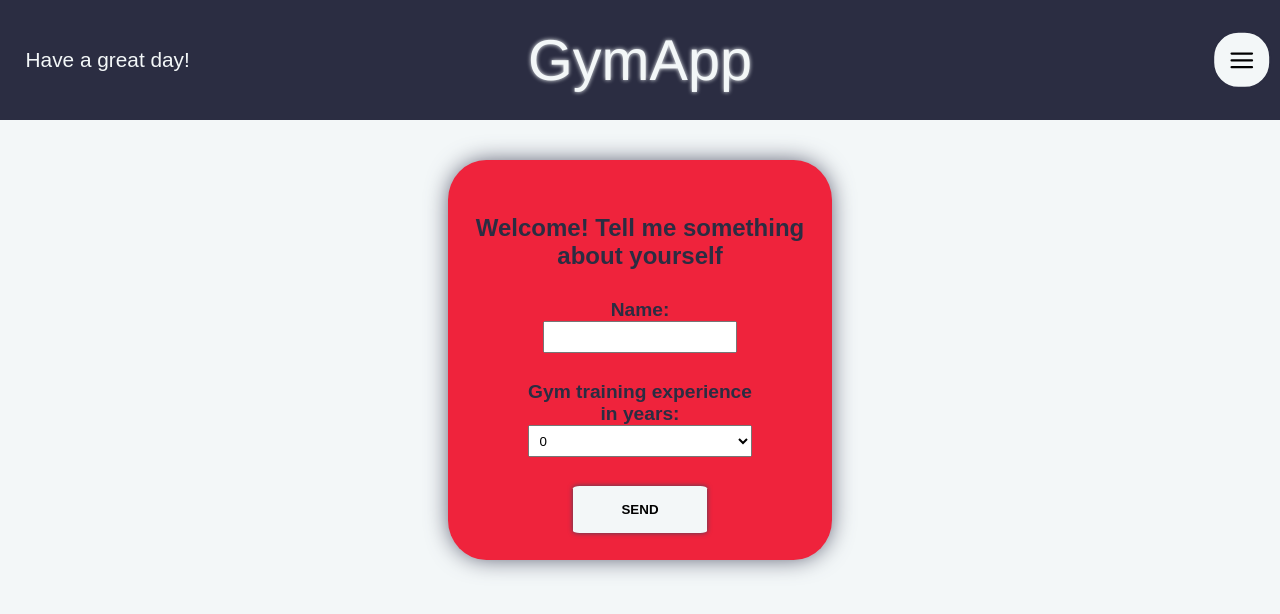
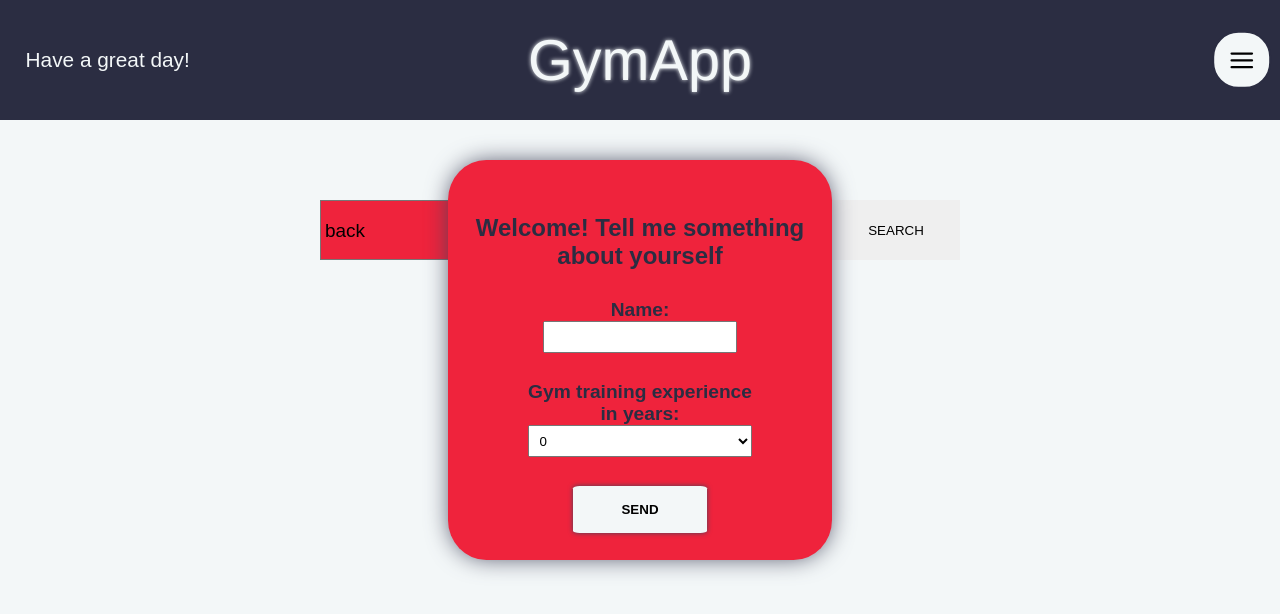
Before and after one commit to kacper51011/Gym-app-in-react, a React (Create React App) app: page /Exercises in a window 1280 px wide. Shown: the top 614 px of the page. Built offline with nearby package versions, Linux system fonts and the light colour scheme.

Commit message:
working on exercises page

```diff
--- a/src/Pages/exercises.css
+++ b/src/Pages/exercises.css
@@ -1,3 +1,11 @@
+:root {
+  --primary-color: #2b2d42;
+  --text-color: #f3f7f8;
+  --second-color: #8d99ae;
+  --third-color: #ef233c;
+}
+
+
 .exercises{
   width: 100vw;
   min-height: 85vh;}
@@ -5,14 +13,46 @@
 .exercise--container{
   width: 100vw;
   height: 85vh;
-  display: grid;
-  grid-template-columns: 20vw 20vw 20vw;
-  grid-template-rows: 20vw 20vw 20vw;
+  display: flex;
+  flex-direction: column;
+  align-items: center;
+  flex-grow: 1;
+}
+
+.exerciseFilterBar{
+  margin-top: 10vh;
+  width: 50vw;
+  height: calc(5vh + 20px);
+  background-color: blue;
+  display: flex;
+  flex-direction: row;
+  align-items: center;
+  border-collapse: collapse;
+  border-radius: 20px;
 
 }
-.exercise--item {
-  background-color: brown;
-  text-align: center;
-  height: 10vh;
-  width: 25vw;
+.barSelect{
+  font-size: calc(0.7vw + 10px);
+  width: 40vw;
+  height: 100%;
+  border-collapse: collapse;
+  background-color: var(--third-color)
 }
+
+optgroup{
+  font-size: calc(0.7vw + 10px);
+}
+.searchButton{
+  width:10vw;
+  height: 100%;
+  border: none;
+  text-decoration: none;
+  border-collapse: collapse;
+
+}
+.exerciseItemCard--container{
+  display: grid;
+  grid-template-columns: 40vh 40vh ;
+  grid-auto-rows: 40vh;
+
+}
--- a/src/Pages/home.js
+++ b/src/Pages/home.js
@@ -1,43 +1,47 @@
 import React from "react";
-import "./home.css"
-import { Link } from "react-router-dom"
+import "./home.css";
+import { Link } from "react-router-dom";
 import * as FaIcons from "react-icons/fa";
 import * as BiIcons from "react-icons/bi";
 
-
-const homeButtonLinkStyle= {
+const homeButtonLinkStyle = {
   textDecoration: "none",
-  color: "#2b2d42"
-}
+  color: "#2b2d42",
+};
 
 const Home = () => {
-
-
   return (
     <div className="home">
       <div className="image--container">
         <div className="cards--container">
           <div className="card">
-          <div className="card--image"><BiIcons.BiBody /></div>
+            <div className="card--image">
+              <BiIcons.BiBody />
+            </div>
             <div className="card--text">learn about the exercises!</div>
           </div>
           <div className="card">
-          <div className="card--image"><FaIcons.FaDumbbell /></div>
+            <div className="card--image">
+              <FaIcons.FaDumbbell />
+            </div>
             <div className="card--text">create your training schedule!</div>
           </div>
           <div className="card">
-          <div className="card--image"><FaIcons.FaBookOpen /></div>
-          <div className="card--text">check your best results!</div>
+            <div className="card--image">
+              <FaIcons.FaBookOpen />
+            </div>
+            <div className="card--text">Create your exercise database!</div>
           </div>
         </div>
-      <button className="image--button"><Link to={"Workouts"} style={homeButtonLinkStyle}> Create your workout plan</Link></button>
+        <button className="image--button">
+          <Link to={"Workouts"} style={homeButtonLinkStyle}>
+            {" "}
+            Create your workout plan
+          </Link>
+        </button>
       </div>
-
-
-
-
     </div>
-  )
+  );
 };
 
 export default Home;
--- a/src/exercisesComponents/ExerciseContainer.js
+++ b/src/exercisesComponents/ExerciseContainer.js
@@ -1,9 +1,25 @@
-import React from "react";
-import ExerciseItem from "./ExerciseItem";
-import exerciseData from "./exerciseData";
+import React, { useState } from "react";
+import ExerciseFilterBar from "./ExerciseFilterBar";
+import ExerciseItemCard from "./ExerciseItemCard";
 
 const ExerciseContainer = () => {
-  return <div className="exercise--container"></div>;
+  const [exercises, setExercises] = useState([]);
+  return (
+    <>
+      <div className="exercise--container">
+        <ExerciseFilterBar stateFunction={setExercises} />
+      </div>
+      <div className="exerciseItemCard--container">
+        {exercises.map((exercise) => (
+          <ExerciseItemCard
+            gif={exercise.gifUrl}
+            eName={exercise.name}
+            muscle={exercise.target}
+          />
+        ))}
+      </div>
+    </>
+  );
 };
 
 export default ExerciseContainer;
--- a/src/exercisesComponents/ExerciseFilterBar.js
+++ b/src/exercisesComponents/ExerciseFilterBar.js
@@ -1,26 +1,45 @@
-import React from "react";
+import React, { useState, useEffect } from "react";
+import exerciseData from "./exerciseData";
+import { fetchData, fetchOptions } from "../utils/fetchData";
 
-const ExerciseFilterBar = () => {
-  useEffect(() => {
-    const url = "https://api.api-ninjas.com/v1/exercises?";
-    const options = {
-      method: "GET",
-      headers: {
-        "X-Api-Key": "ScTUhzEBRHFYpDzy6wiOWkRwr4FxXJhiK9i3574G",
-      },
-    };
+const ExerciseFilterBar = (props) => {
+  const [search, setSearch] = useState("");
 
-    const fetchData = async () => {
-      try {
-        const response = await fetch(url, options)
-          .then((response) => response.json())
-          .then((response) => console.log(response));
-      } catch {
-        console.error();
-      }
-    };
-  }, []);
-  return <div>ExerciseFilterBar</div>;
+  const handleSearch = async () => {
+    if (search) {
+      const url =
+        "https://exercisedb.p.rapidapi.com/exercises/bodyPart/" + search;
+      const fetchedData = await fetchData(url, fetchOptions);
+      props.stateFunction(fetchedData);
+    }
+  };
+  return (
+    <div className="exerciseFilterBar">
+      <select
+        name="BarSelect"
+        type="radio"
+        className="barSelect"
+        value={search}
+        onChange={(e) => setSearch(e.target.value)}
+      >
+        <optgroup>
+          <option value={exerciseData[0]}>{exerciseData[0]}</option>
+          <option value={exerciseData[1]}>{exerciseData[1]}</option>
+          <option value={exerciseData[2]}>{exerciseData[2]}</option>
+          <option value={exerciseData[3]}>{exerciseData[3]}</option>
+          <option value={exerciseData[4]}>{exerciseData[4]}</option>
+          <option value={exerciseData[5]}>{exerciseData[5]}</option>
+          <option value={exerciseData[6]}>{exerciseData[6]}</option>
+          <option value={exerciseData[7]}>{exerciseData[7]}</option>
+          <option value={exerciseData[8]}>{exerciseData[8]}</option>
+          <option value={exerciseData[9]}>{exerciseData[9]}</option>
+        </optgroup>
+      </select>
+      <button className="searchButton" onClick={handleSearch}>
+        SEARCH
+      </button>
+    </div>
+  );
 };
 
 export default ExerciseFilterBar;
--- a/src/exercisesComponents/ExerciseItem.js
+++ /dev/null
@@ -1,15 +0,0 @@
-import React from "react";
-import * as BiIcons from "react-icons/bi";
-
-const ExerciseItem = (props) => {
-  return (
-    <div className="exercise--item">
-      <div className="exercise--icon--container">
-        <BiIcons.BiBody />
-      </div>
-      <div>{props.exerciseName}</div>
-    </div>
-  );
-};
-
-export default ExerciseItem;
--- /dev/null
+++ b/src/exercisesComponents/ExerciseItemCard.js
@@ -0,0 +1,15 @@
+import React from "react";
+
+const ExerciseItemCard = (props) => {
+  return (
+    <div className="exercise--itemCard">
+      <img className="exercise--gif" url={props.gif}></img>
+      <div className="exercise--propertiesContainer">
+        <div>{props.eName}</div>
+        <div>targetted muscle:{props.muscle}</div>
+      </div>
+    </div>
+  );
+};
+
+export default ExerciseItemCard;
--- a/src/exercisesComponents/exerciseData.js
+++ b/src/exercisesComponents/exerciseData.js
@@ -1,19 +1,14 @@
 const exerciseData = [
-  "abdominals",
-  "abductors",
-  "adductors",
-  "biceps",
-  "calves",
+  "back",
+  "cardio",
   "chest",
-  "forearms",
-  "glutes",
-  "hamstrings",
-  "lats",
-  "lower back",
-  "middle back",
+  "lower arms",
+  "lower legs",
   "neck",
-  "quadriceps",
-  "traps",
-  "triceps",
+  "shoulders",
+  "upper arms",
+  "upper legs",
+  "waist",
 ];
+
 export default exerciseData;
--- a/src/utils/fetchData.js
+++ b/src/utils/fetchData.js
@@ -0,0 +1,14 @@
+export const fetchData = async (url, options) => {
+  const response = await fetch(url, options);
+  const data = await response.json();
+
+  return data;
+};
+
+export const fetchOptions = {
+  method: "GET",
+  headers: {
+    "X-RapidAPI-Key": "c3344380a4msh79f85e3d9d6bf87p198f8fjsn549c3a88ee8c",
+    "X-RapidAPI-Host": "exercisedb.p.rapidapi.com",
+  },
+};
```
Also changed, not shown: src/exercisesComponents/BarSelect.js (added, +28 -0 lines). Lines whose indentation alone changed are shown as unchanged.
